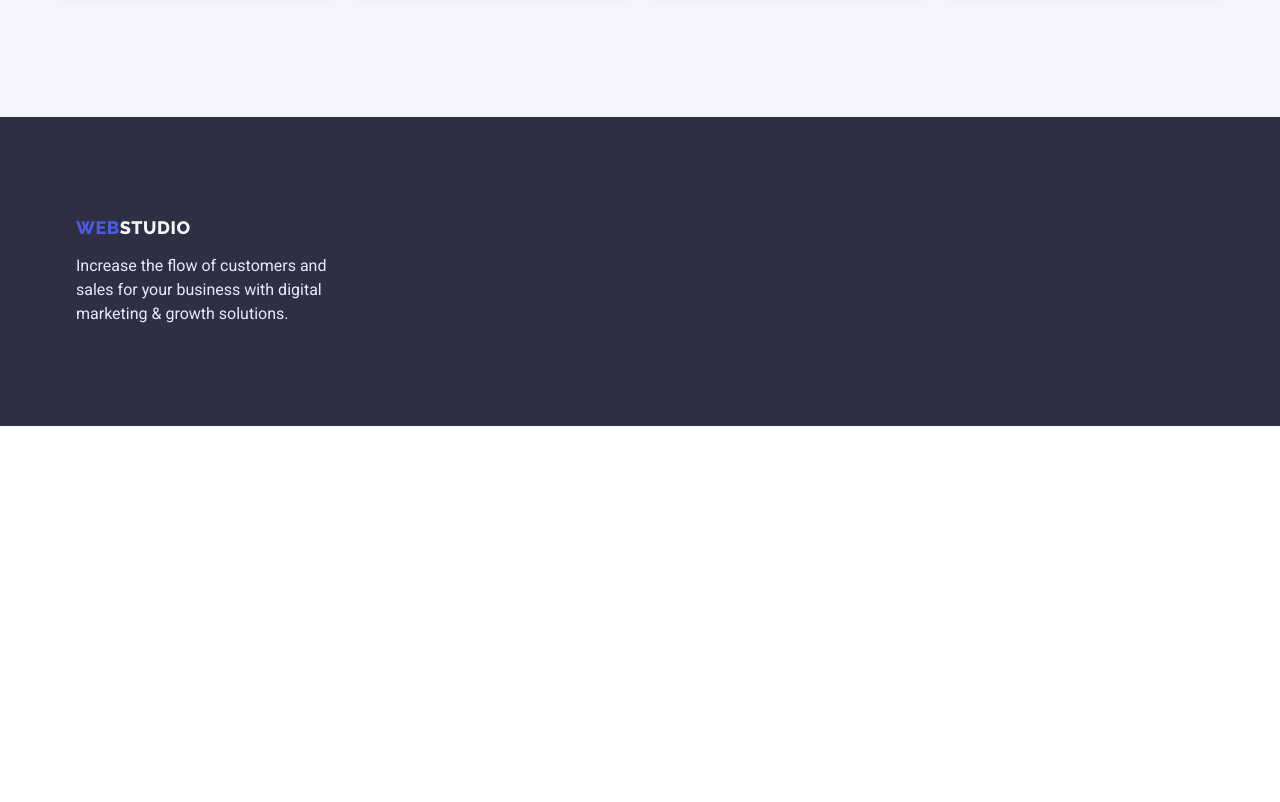
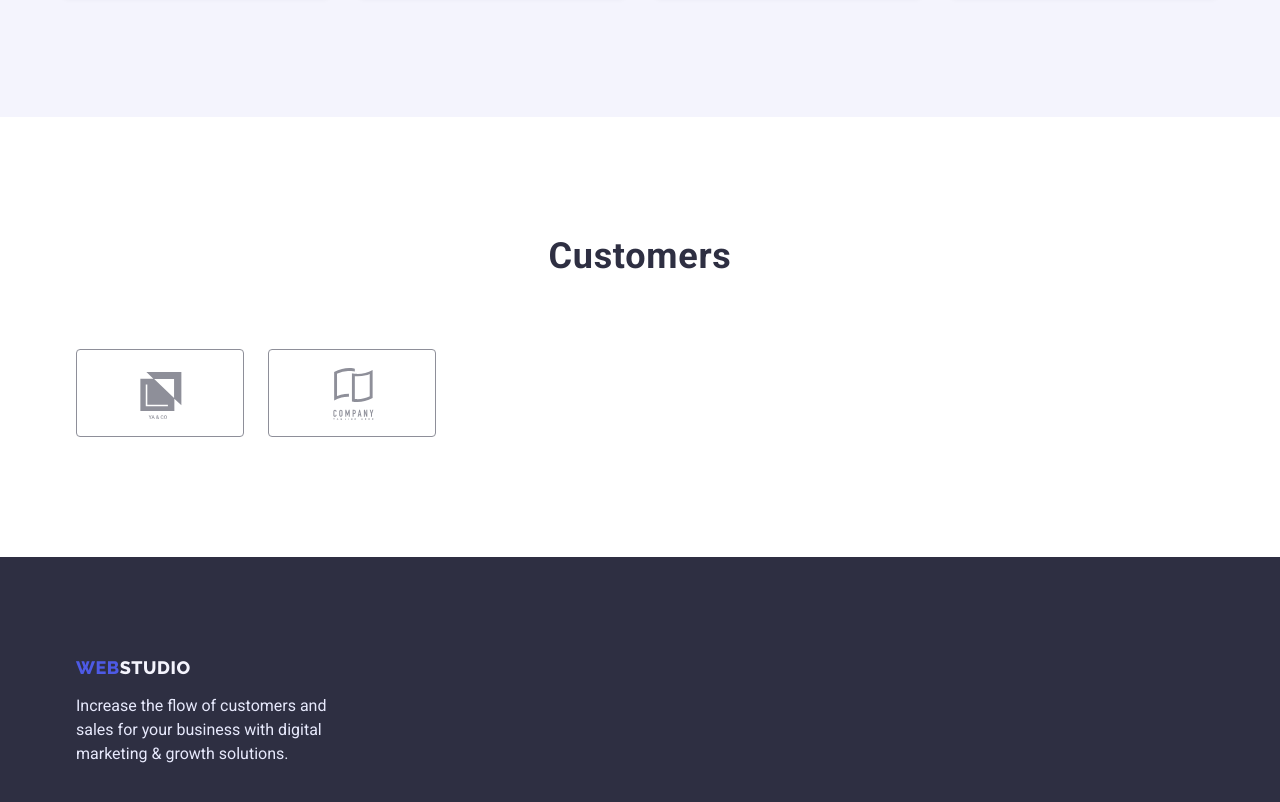
Before and after one commit to NataDent/goit-markup-hw-04, a plain HTML site: page index.html in a window 1280 px wide. Shown: the part 2362-3164 px from the top of the page. Before the commit the page ends 2788 px from the top, so only its background shows below. Drawn offline with nearby package versions, Linux system fonts and the light colour scheme.

Commit message:
Розмітила секцію Customers до ховера-фокуса

```diff
--- a/css/styles.css
+++ b/css/styles.css
@@ -376,7 +376,57 @@ body {
   fill: #ffffff;
 }
 
+/**-------------CUSTOMERS----------*/
+
+.customers.section .container {
+  display: flex;
+  flex-direction: column;
+  justify-content: center;
+}
+
+.customers-title {
+  font-weight: 700;
+  font-size: 36px;
+  line-height: 1.11;
+  text-align: center;
+  letter-spacing: 0.02em;
+  text-transform: capitalize;
+  color: #2e2f42;
+  margin-bottom: 72px;
+}
+
+.customers-list {
+  display: flex;
+  gap: 24px;
+}
+
+.customers-list-item {
+  width: 168px;
+  height: 88px;
+  border: 1px solid #8e8f99;
+  border-radius: 4px;
+  gap: 24px;
+}
+
+.customers-link {
+  width: 100%;
+  height: 100%;
+  display: flex;
+  align-items: center;
+  justify-content: center;
+  fill: #8e8f99;
+}
+
+.customers-link:is(:hover, :focus) .customers-icon {
+  fill: #404bbf;
+}
+
+.customers-link:is(:hover, :focus) {
+  border: #404bbf;
+}
+
 /**------------- FOOTER------------ */
+
 .footer.section {
   background-color: #2e2f42;
   justify-content: flex-start;
--- a/index.html
+++ b/index.html
@@ -359,6 +359,42 @@
           </ul>
         </div>
       </section>
+
+      <!--Секція5  -->
+
+      <section class="customers section">
+        <div class="container">
+          <h2 class="customers-title">Customers</h2>
+          <ul class="customers-list list">
+            <li class="customers-list-item">
+              <a class="customers-link link" href="">
+                <svg width="104" height="56" class="customers-icon">
+                  <use href="./images/icons.svg#icon-logo-customers-1"></use>
+                </svg>
+              </a>
+            </li>
+            <li class="customers-list-item">
+              <a class="customers-link link" href="">
+                <svg width="104" height="56" class="customers-icon">
+                  <use href="./images/icons.svg#icon-logo-customers-2"></use>
+                </svg>
+              </a>
+            </li>
+            <li>
+              <div><a href=""></a></div>
+            </li>
+            <li>
+              <div><a href=""></a></div>
+            </li>
+            <li>
+              <div><a href=""></a></div>
+            </li>
+            <li>
+              <div><a href=""></a></div>
+            </li>
+          </ul>
+        </div>
+      </section>
     </main>
 
     <!-- Футер -->
```
